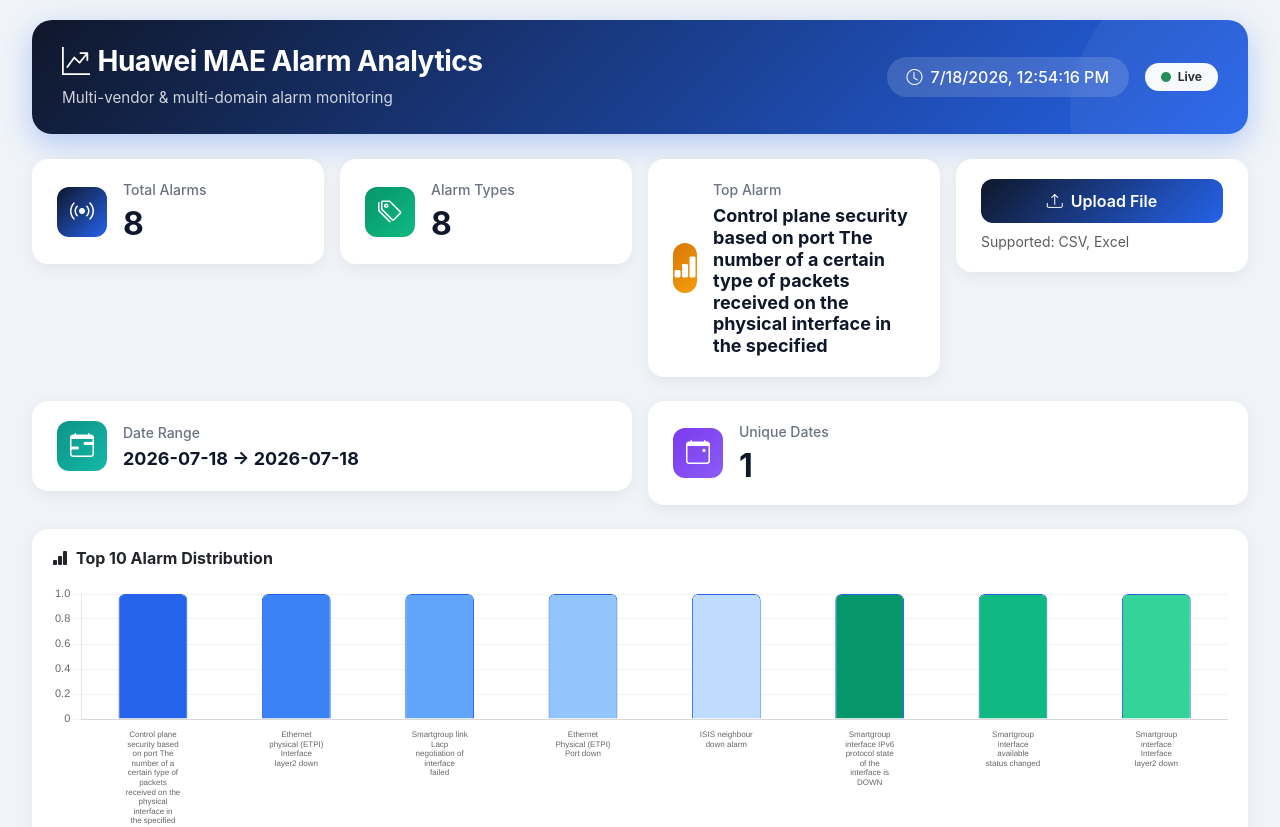
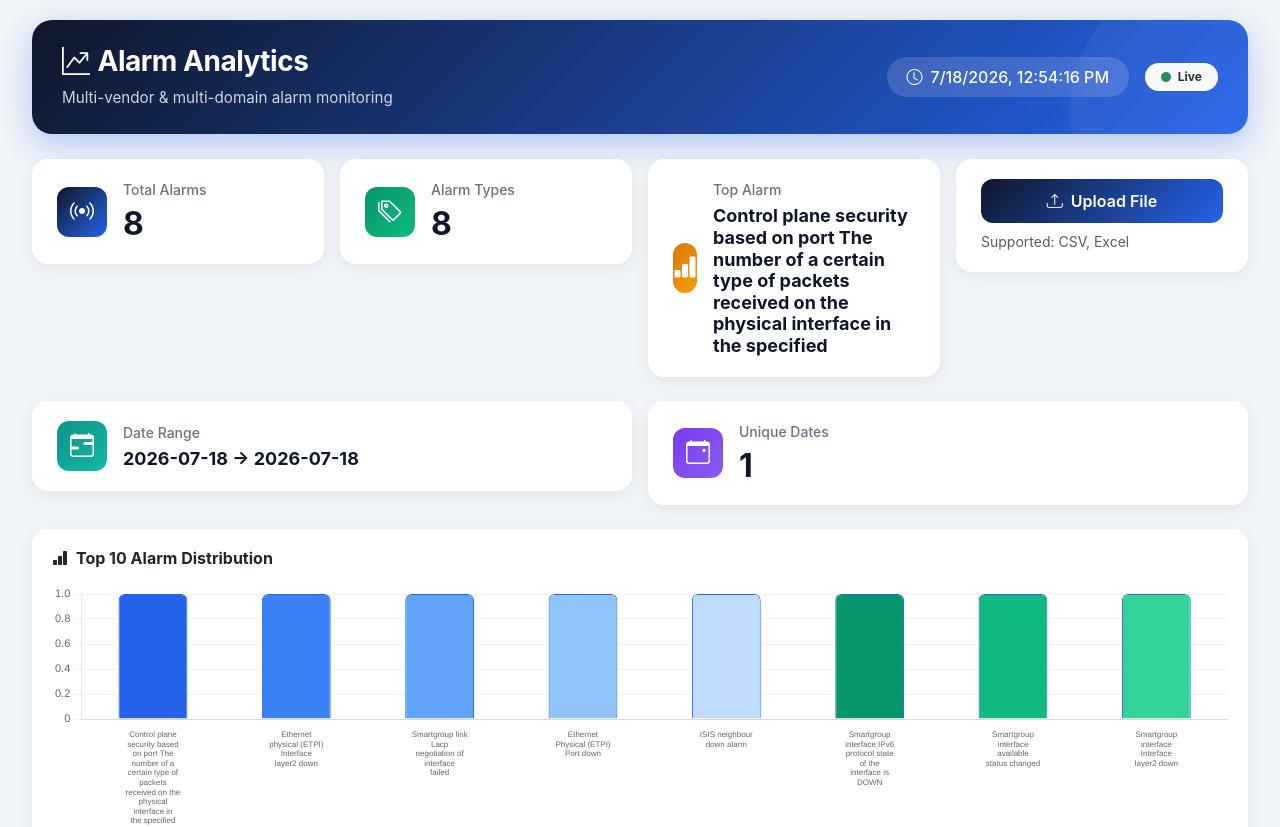
Before and after one commit to Amsfff2024/Query_Alarm_OWS, a plain HTML site: page deepseek_html_20260718_3a7502(17).html in a window 1280 px wide. Shown: the top 827 px of the page. Drawn offline with nearby package versions, Linux system fonts and the light colour scheme.

Commit message:
Update deepseek_html_20260718_3a7502(17).html

```diff
--- a/deepseek_html_20260718_3a7502(17).html
+++ b/deepseek_html_20260718_3a7502(17).html
@@ -478,7 +478,7 @@
   <!-- Header -->
   <div class="header d-flex justify-content-between align-items-center flex-wrap">
     <div>
-      <h3><i class="bi bi-graph-up-arrow me-2"></i>Huawei MAE Alarm Analytics</h3>
+      <h3><i class="bi bi-graph-up-arrow me-2"></i>Alarm Analytics</h3>
       <div class="subtitle">Multi-vendor & multi-domain alarm monitoring</div>
     </div>
     <div class="d-flex align-items-center gap-3">
```
